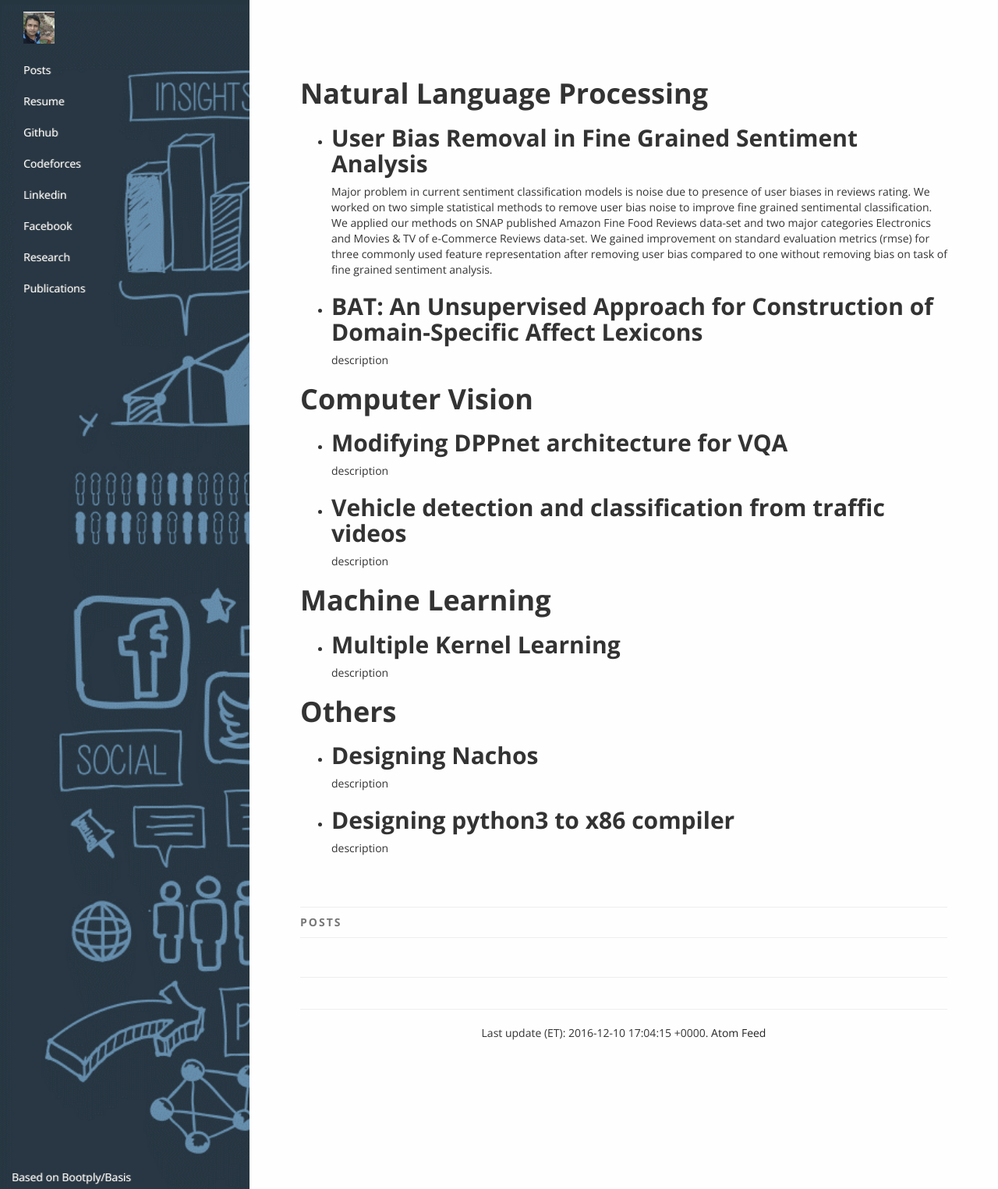
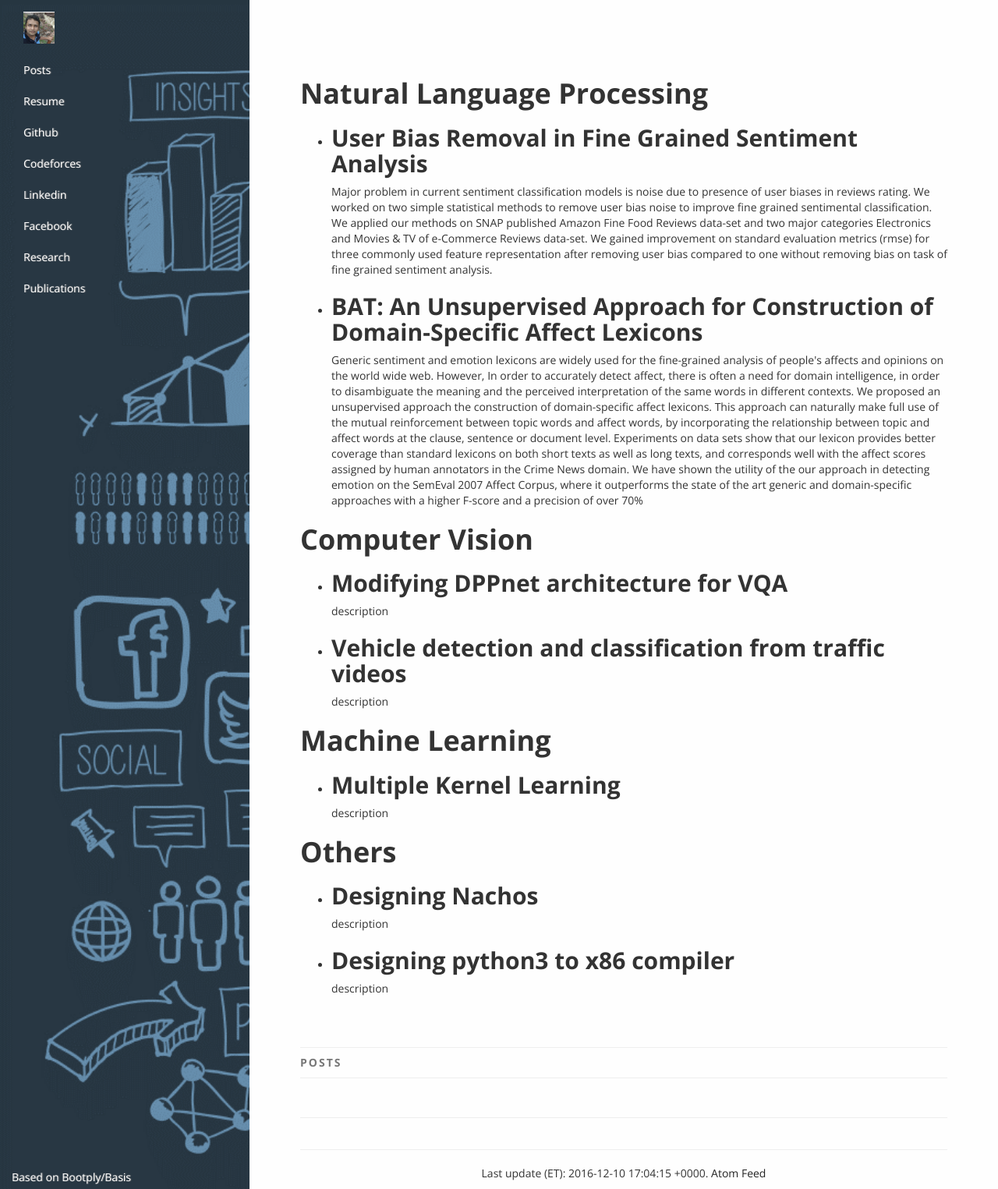
Before and after one commit to vgupta123/warahul.github.io, a Jekyll site: the page built from research.html, in a window 1280 px wide. Shown: the whole page at 78% size. Built offline with Jekyll 4.4.1, drawn with Linux system fonts in a browser that asks for light colours; nearby versions of some CDN libraries.

Commit message:
Update _config.yml

```diff
--- a/_config.yml
+++ b/_config.yml
@@ -35,7 +35,7 @@ research:
       - name: "BAT: An Unsupervised Approach for Construction of Domain-Specific Affect Lexicons"
         # url: http://jmlr.org/papers/v14/tulabandhula13a.html
         text: |
-         description
+         Generic sentiment and emotion lexicons are widely used for the fine-grained analysis of people's affects and opinions on the world wide web. However, In order to accurately detect affect, there is often a need for domain intelligence, in order to disambiguate the meaning and the perceived interpretation of the same words in different contexts. We proposed an unsupervised approach the construction of domain-specific affect lexicons. This approach can naturally make full use of the mutual reinforcement between topic words and affect words, by incorporating the relationship between topic and affect words at the clause, sentence or document level. Experiments on data sets show that our lexicon provides better coverage than standard lexicons on both short texts as well as long texts, and corresponds well with the affect scores assigned by human annotators in the Crime News domain. We have shown the utility of the our approach in detecting emotion on the SemEval 2007 Affect Corpus, where it outperforms the state of the art generic and domain-specific approaches with a higher F-score and a precision of over 70%
   - text: Computer Vision
     elements:
       - name: Modifying DPPnet architecture for VQA
```
